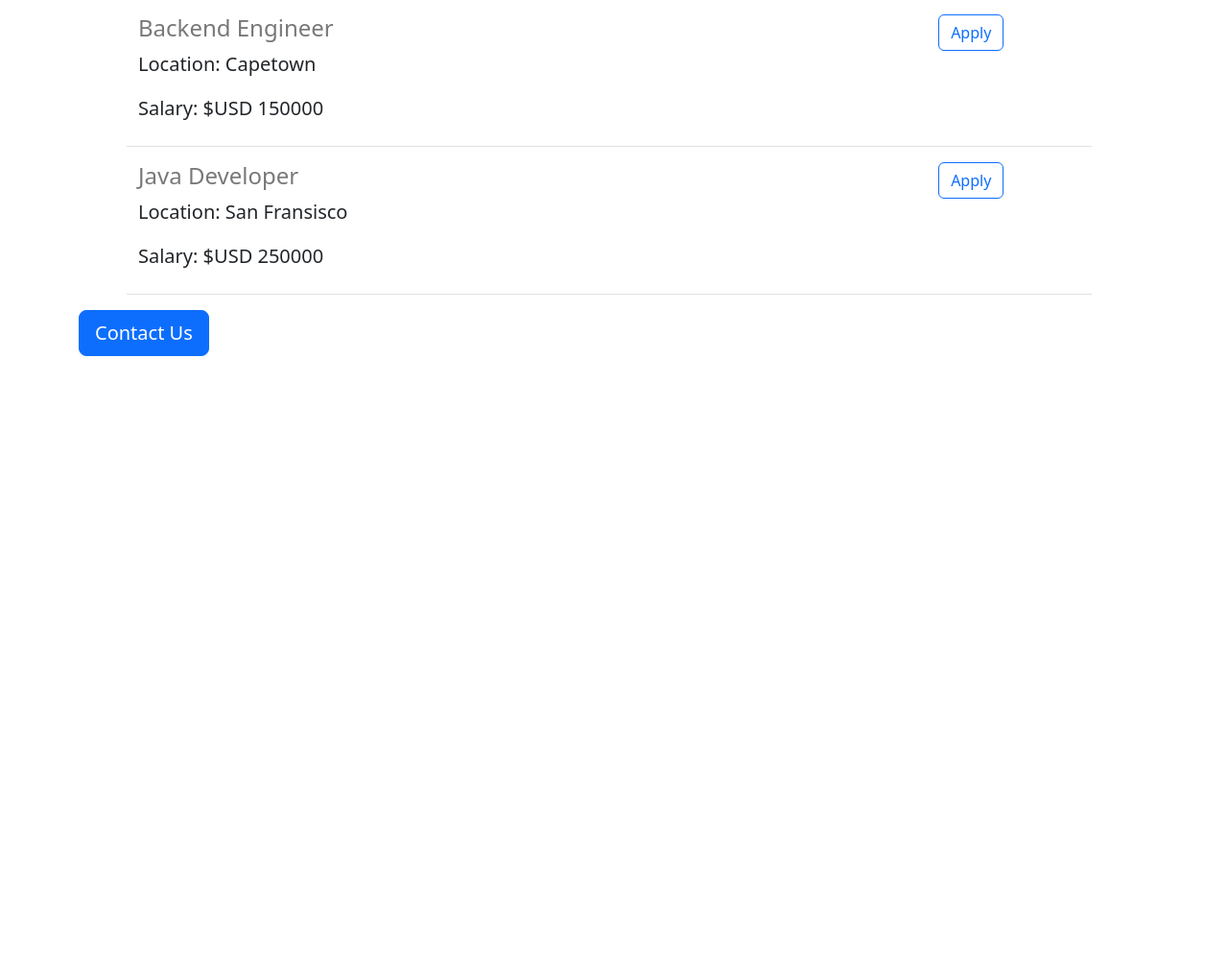
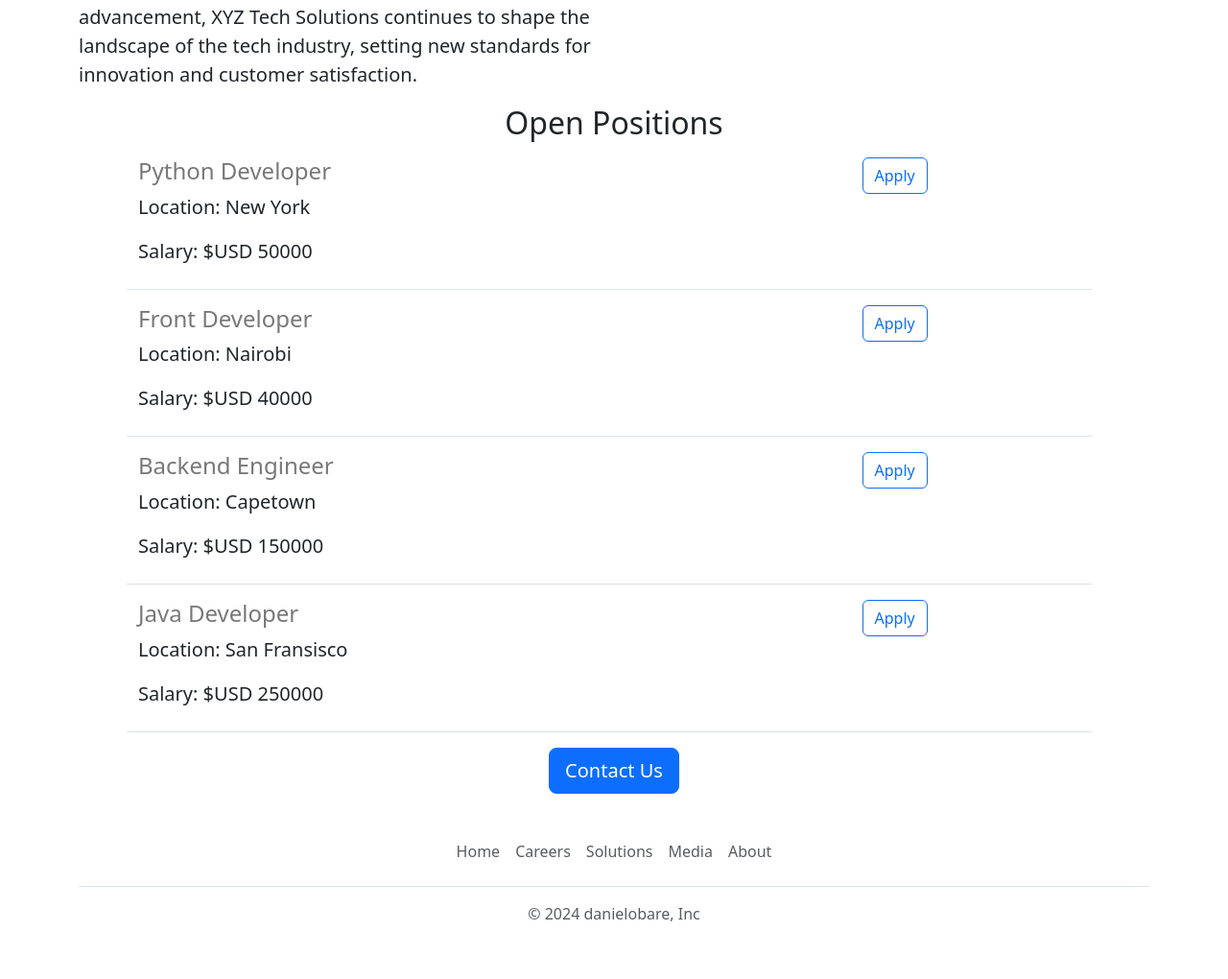
Before and after one commit to danielobare/daniel-obare-careers-website, a Flask app: page / in a window 1280 px wide. Shown: the part 1225-2245 px from the top of the page at 96% size. Before the commit the page ends 1596 px from the top, so only its background shows below. Run offline with Flask 3, Linux system fonts and the light colour scheme.

Commit message:
Added aesthetic code to home.html, functionality in jobitem.html, people.jpg image, a navbar and a footer.

```diff
--- /dev/null
+++ b/templates/footer.html
@@ -0,0 +1,12 @@
+<div class="container">
+  <footer class="py-3 my-4">
+    <ul class="nav justify-content-center border-bottom pb-3 mb-3">
+      <li class="nav-item"><a href="#" class="nav-link px-2 text-muted">Home</a></li>
+      <li class="nav-item"><a href="#" class="nav-link px-2 text-muted">Careers</a></li>
+      <li class="nav-item"><a href="#" class="nav-link px-2 text-muted">Solutions</a></li>
+      <li class="nav-item"><a href="#" class="nav-link px-2 text-muted">Media</a></li>
+      <li class="nav-item"><a href="#" class="nav-link px-2 text-muted">About</a></li>
+    </ul>
+    <p class="text-center text-muted">&copy; 2024 danielobare, Inc</p>
+  </footer>
+</div>
--- a/templates/home.html
+++ b/templates/home.html
@@ -3,6 +3,10 @@
 <head>
   <meta charset="utf-8">
   <meta name="viewport" content="width=device-width, initial-scale=1">
+  <br>
+  <br>
+  <br>
+  <br>
   <title>{{company_name}} Careers Website</title>
   <link href="https://cdn.jsdelivr.net/npm/bootstrap@5.3.2/dist/css/bootstrap.min.css" rel="stylesheet" integrity="sha384-T3c6CoIi6uLrA9TneNEoa7RxnatzjcDSCmG1MXxSR1GAsXEV/Dwwykc2MPK8M2HN" crossorigin="anonymous">
     <title>{{company_name}} Careers Website</title>
@@ -14,11 +18,14 @@
   </style>
 </head>
 <body>
+  {% include 'nav.html' %}
   <div class="container">
     <h1 class="text-center mt-4 mb-4">{{company_name}} Careers</h1>
     <img src='https://daniel-obare-careers-website.obare.repl.co/static/banner.jpg'class="fluid" id="banner" height=320px><br>
 
-    <h2 class="text-center mt-2 mb-4">Daniel Obare</h2>
+    <h2 class="text-center mt-2 mb-4">{{company_name}}</h2>
+    <div class="row">
+      <div class="col-6">
         <p class="lead">
           XYZ Tech Solutions is a dynamic and innovative technology company at the forefront of cutting-edge solutions. Established in 2010, the company has rapidly evolved to become a key player in the tech industry, specializing in software development, cloud computing, and artificial intelligence. XYZ Tech Solutions is known for its commitment to delivering high-quality products and services that cater to a diverse range of clients, from startups to large enterprises. With a team of skilled engineers and developers, the company stays ahead of industry trends, ensuring that clients receive state-of-the-art solutions that address their unique challenges.
 
@@ -27,7 +34,11 @@
         <p class="lead">
           One of the standout features of XYZ Tech Solutions is its emphasis on fostering a collaborative and inclusive work culture. The company values diversity and encourages a creative exchange of ideas, fostering an environment where innovation thrives. XYZ Tech Solutions envisions a future where technology serves as a catalyst for positive change, and through its products and services, it aims to empower businesses and individuals alike. With a commitment to excellence and a passion for technological advancement, XYZ Tech Solutions continues to shape the landscape of the tech industry, setting new standards for innovation and customer satisfaction.
         </p>
-
+      </div>
+      <div class="col-6">
+          <img src="/static/people.jpg" class="img-fluid d-none d-lg-block" style="height: 550px; width: 620px; margin-top: 10px">
+      </div>
+    </div>
     <h2 class="text-center">Open Positions</h2>
     <p></p>
     <div class="lead">
@@ -35,7 +46,11 @@
         {% include 'jobitem.html' %}
       {% endfor %}
     </div>
+    <div style="text-align: center;">
         <button class="btn btn-primary btn-lg">Contact Us</button>
+    </div>
+  </div>
+  {% include 'footer.html' %}
   <script src="https://cdn.jsdelivr.net/npm/bootstrap@5.3.2/dist/js/bootstrap.bundle.min.js" integrity="sha384-C6RzsynM9kWDrMNeT87bh95OGNyZPhcTNXj1NW7RuBCsyN/o0jlpcV8Qyq46cDfL" crossorigin="anonymous"></script>
 </body>
 </html>
--- a/templates/jobitem.html
+++ b/templates/jobitem.html
@@ -12,7 +12,7 @@
     </div>
     {% endif %}
   </div>
-    <div class="col-3" style="text-align: center">
+    <div class="col-3">
       <button type="button" class="btn btn-outline-primary ">Apply</button>
     </div>
 </div>
--- /dev/null
+++ b/templates/nav.html
@@ -0,0 +1,11 @@
+<div class="container shadow-sm fixed-top bg-white">
+  <header class="d-flex justify-content-center py-3">
+    <ul class="nav nav-pills">
+      <li class="nav-item"><a href="#" class="nav-link active" aria-current="page">Home</a></li>
+      <li class="nav-item"><a href="#" class="nav-link">Engineering</a></li>
+      <li class="nav-item"><a href="#" class="nav-link">Culture</a></li>
+      <li class="nav-item"><a href="#" class="nav-link">Corporate</a></li>
+      <li class="nav-item"><a href="#" class="nav-link">About</a></li>
+    </ul>
+  </header>
+</div>
```
Also changed, not shown: 1 other file. Lines whose indentation alone changed are shown as unchanged.
